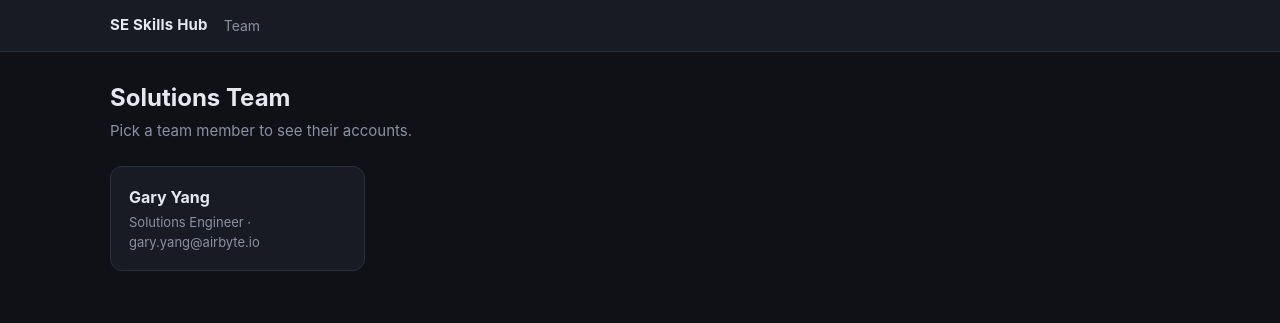
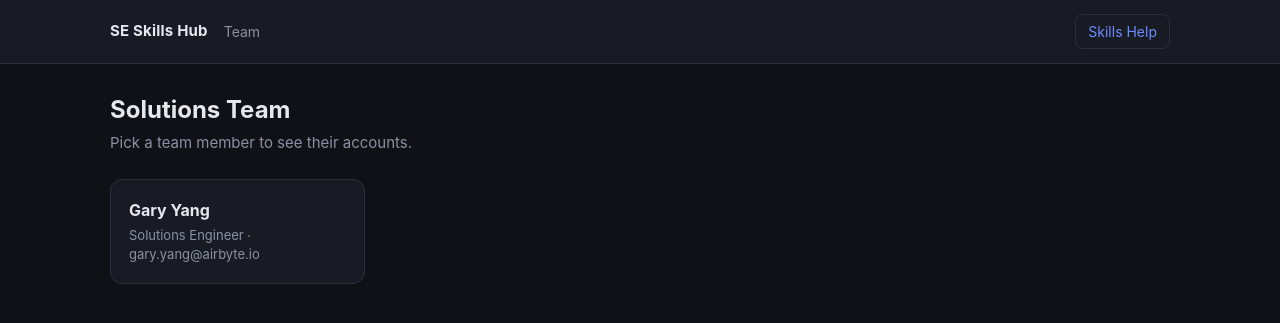
Before and after one commit to Airbyte-Solutions-Team/se-skills, a FastAPI app: page / in a window 1280 px wide. Shown: the top 323 px of the page. Run offline with FastAPI, Linux system fonts and the light colour scheme.

Commit message:
webapp: add in-app Skills Help doc
New "Skills Help" link in the header → a help page listing every invokable
skill with: what it does, trigger phrases, prerequisites, data sources, and
where output saves. Content is auto-extracted live from each SKILL.md
(frontmatter description + parsed Prerequisite/Sources sections + save path),
so it never drifts when a skill changes. Includes a quick-jump TOC.

Backend: GET /api/skills/help parses SKILL.md from the installed location
(~/.claude/skills) or the repo's skills/ fallback.

Co-Authored-By: Claude Opus 4.8 (1M context) <noreply@anthropic.com>

```diff
--- a/webapp/app.py
+++ b/webapp/app.py
@@ -251,6 +251,104 @@ def api_skills():
     return SKILLS
 
 
+# Where the skills live. Prefer the installed location; fall back to the repo copy
+# next to this webapp (skills/ is a sibling of webapp/).
+SKILLS_DIRS = [
+    Path(os.path.expanduser("~/.claude/skills")),
+    WEBAPP_DIR.parent / "skills",
+]
+
+
+def _find_skill_file(skill_id: str) -> Path | None:
+    for base in SKILLS_DIRS:
+        f = base / skill_id / "SKILL.md"
+        if f.exists():
+            return f
+    return None
+
+
+def _parse_frontmatter(text: str) -> tuple[dict, str]:
+    """Return (frontmatter_dict, body) for a `---`-delimited YAML frontmatter file."""
+    if text.startswith("---"):
+        end = text.find("\n---", 3)
+        if end != -1:
+            fm = yaml.safe_load(text[3:end]) or {}
+            return (fm if isinstance(fm, dict) else {}), text[end + 4:]
+    return {}, text
+
+
+def _extract_triggers(description: str) -> list[str]:
+    """Pull the quoted trigger phrases out of a skill description (…says "x", "y"…)."""
+    return re.findall(r'"([^"]+)"', description or "")
+
+
+def _section(body: str, *header_keywords: str) -> str | None:
+    """Find a markdown section whose heading contains any keyword; return its text (trimmed, capped)."""
+    lines = body.splitlines()
+    for i, ln in enumerate(lines):
+        if ln.startswith("#"):
+            heading = ln.lstrip("#").strip().lower()
+            if any(k in heading for k in header_keywords):
+                # collect until next heading of same-or-higher level
+                level = len(ln) - len(ln.lstrip("#"))
+                out = []
+                for nxt in lines[i + 1:]:
+                    if nxt.startswith("#") and (len(nxt) - len(nxt.lstrip("#"))) <= level:
+                        break
+                    out.append(nxt)
+                txt = "\n".join(out).strip()
+                if txt:
+                    return txt[:1200]
+    return None
+
+
+def _derive_help(skill_id: str, label: str, blurb: str) -> dict:
+    """Build a human-friendly help entry by parsing the skill's SKILL.md live."""
+    f = _find_skill_file(skill_id)
+    entry = {
+        "id": skill_id,
+        "label": label,
+        "summary": blurb,
+        "description": "",
+        "triggers": [],
+        "prerequisites": None,
+        "data_sources": None,
+        "output_location": None,
+        "found": False,
+    }
+    if not f:
+        return entry
+    fm, body = _parse_frontmatter(f.read_text())
+    desc = fm.get("description", "")
+    entry["found"] = True
+    entry["description"] = desc
+    entry["triggers"] = _extract_triggers(desc)
+
+    # Prerequisites — skills state these in a "Hard Prerequisite" section
+    entry["prerequisites"] = _section(body, "prerequisite", "requires", "source sufficiency")
+
+    # Data sources — Salesforce Enrichment / Source Freshness / Sources sections
+    entry["data_sources"] = _section(body, "salesforce enrichment", "sources", "source freshness")
+
+    # Output location — target the auto-save path specifically (under outputs/),
+    # not the first 01-customers path (which is often a _transcripts source path).
+    # Paths appear in fenced code blocks (no backticks), so match the bare path.
+    if "ephemeral" in body.lower() and re.search(r"saves? only on", body, re.I):
+        entry["output_location"] = "Ephemeral — not auto-saved (saves only on request)"
+    else:
+        m = re.search(r"(~/airbyte-work/01-customers/\S*?/outputs/\S+)", body)
+        if m:
+            entry["output_location"] = m.group(1).strip("`")
+
+    return entry
+
+
+@app.get("/api/skills/help")
+def api_skills_help():
+    """Help doc content, auto-extracted from each skill's SKILL.md so it never drifts."""
+    return [_derive_help(s["id"], s["label"], s["blurb"]) for s in SKILLS]
+
+
 class InvokeBody(BaseModel):
     skill: str
     account: str
--- a/webapp/static/app.js
+++ b/webapp/static/app.js
@@ -204,11 +204,46 @@ function openInvoke(account) {
   };
 }
 
+// ---- Page: skills help ----------------------------------------------------
+async function pageHelp() {
+  setCrumbs([{ label: "Team", href: "#/" }, { label: "Skills Help" }]);
+  const help = await api("/api/skills/help");
+  const section = (title, body) =>
+    body ? `<div class="help-sec"><span class="help-label">${title}</span><div class="help-body">${esc(body)}</div></div>` : "";
+  const triggers = (t) =>
+    t && t.length ? `<div class="help-sec"><span class="help-label">Triggers</span>
+      <div class="help-body">${t.map((x) => `<code class="trig">${esc(x)}</code>`).join(" ")}</div></div>` : "";
+
+  view.innerHTML = `
+    <h1>Skills Help</h1>
+    <p class="sub">Every skill you can invoke, what it does, when to use it, and what it needs. Auto-generated from the skill files — always current.</p>
+    <div class="help-toc">
+      ${help.map((s) => `<a href="#help-${s.id}" class="toc-item">${esc(s.label)}</a>`).join("")}
+    </div>
+    <div class="help-list">
+      ${help.map((s) => `
+        <div class="help-card" id="help-${s.id}">
+          <div class="help-head">
+            <h2>${esc(s.label)}</h2>
+            <code class="skill-id">${esc(s.id)}</code>
+          </div>
+          <p class="help-summary">${esc(s.summary)}</p>
+          ${section("What it does", s.description)}
+          ${triggers(s.triggers)}
+          ${section("Prerequisites", s.prerequisites)}
+          ${section("Data sources", s.data_sources)}
+          ${s.output_location ? section("Output saved to", s.output_location) : ""}
+          ${!s.found ? `<div class="help-warn">⚠️ SKILL.md not found — install the skills (./install.sh)</div>` : ""}
+        </div>`).join("")}
+    </div>`;
+}
+
 // ---- Router ---------------------------------------------------------------
 async function route() {
   const h = location.hash.slice(1) || "/";
   try {
     if (h === "/" || h === "") return pageMembers();
+    if (h === "/help") return pageHelp();
     const [, kind, arg] = h.split("/");
     if (kind === "member") return pageMember(decodeURIComponent(arg));
     if (kind === "account") return pageAccount(decodeURIComponent(arg));
--- a/webapp/static/index.html
+++ b/webapp/static/index.html
@@ -11,6 +11,7 @@
     <div class="bar">
       <a href="#/" class="brand">SE Skills Hub</a>
       <nav id="crumbs" class="crumbs"></nav>
+      <a href="#/help" class="help-link">Skills Help</a>
     </div>
   </header>
 
--- a/webapp/static/style.css
+++ b/webapp/static/style.css
@@ -14,6 +14,24 @@ header { border-bottom: 1px solid var(--line); background: var(--panel); positio
 .crumbs { color: var(--muted); font-size: 14px; }
 .crumbs a { color: var(--accent); text-decoration: none; }
 .crumbs span.sep { margin: 0 8px; color: var(--line); }
+.help-link { margin-left: auto; color: var(--accent); text-decoration: none; font-size: 14px; border: 1px solid var(--line); padding: 6px 12px; border-radius: 8px; }
+.help-link:hover { border-color: var(--accent); }
+
+/* Skills help page */
+.help-toc { display: flex; flex-wrap: wrap; gap: 8px; margin: 0 0 28px; }
+.help-toc .toc-item { font-size: 13px; color: var(--text); background: var(--panel); border: 1px solid var(--line); border-radius: 999px; padding: 5px 12px; text-decoration: none; }
+.help-toc .toc-item:hover { border-color: var(--accent); color: var(--accent); }
+.help-list { display: flex; flex-direction: column; gap: 16px; }
+.help-card { background: var(--panel); border: 1px solid var(--line); border-radius: 12px; padding: 20px 22px; scroll-margin-top: 80px; }
+.help-head { display: flex; align-items: baseline; gap: 12px; }
+.help-head h2 { margin: 0; font-size: 18px; }
+.skill-id { font: 12px ui-monospace, monospace; color: var(--muted); background: var(--panel2); padding: 2px 8px; border-radius: 6px; }
+.help-summary { color: var(--text); margin: 6px 0 14px; }
+.help-sec { display: grid; grid-template-columns: 130px 1fr; gap: 14px; padding: 8px 0; border-top: 1px solid var(--line); }
+.help-label { color: var(--muted); font-size: 12px; text-transform: uppercase; letter-spacing: .4px; padding-top: 2px; }
+.help-body { color: var(--text); font-size: 14px; white-space: pre-wrap; }
+code.trig { background: var(--panel2); border: 1px solid var(--line); border-radius: 6px; padding: 2px 8px; font: 13px ui-monospace, monospace; color: var(--accent2); display: inline-block; margin: 2px 0; }
+.help-warn { color: var(--warn); font-size: 13px; margin-top: 10px; }
 main { max-width: 1100px; margin: 0 auto; padding: 28px 20px 80px; }
 h1 { font-size: 24px; margin: 0 0 4px; }
 h2 { font-size: 18px; margin: 28px 0 12px; }
```
